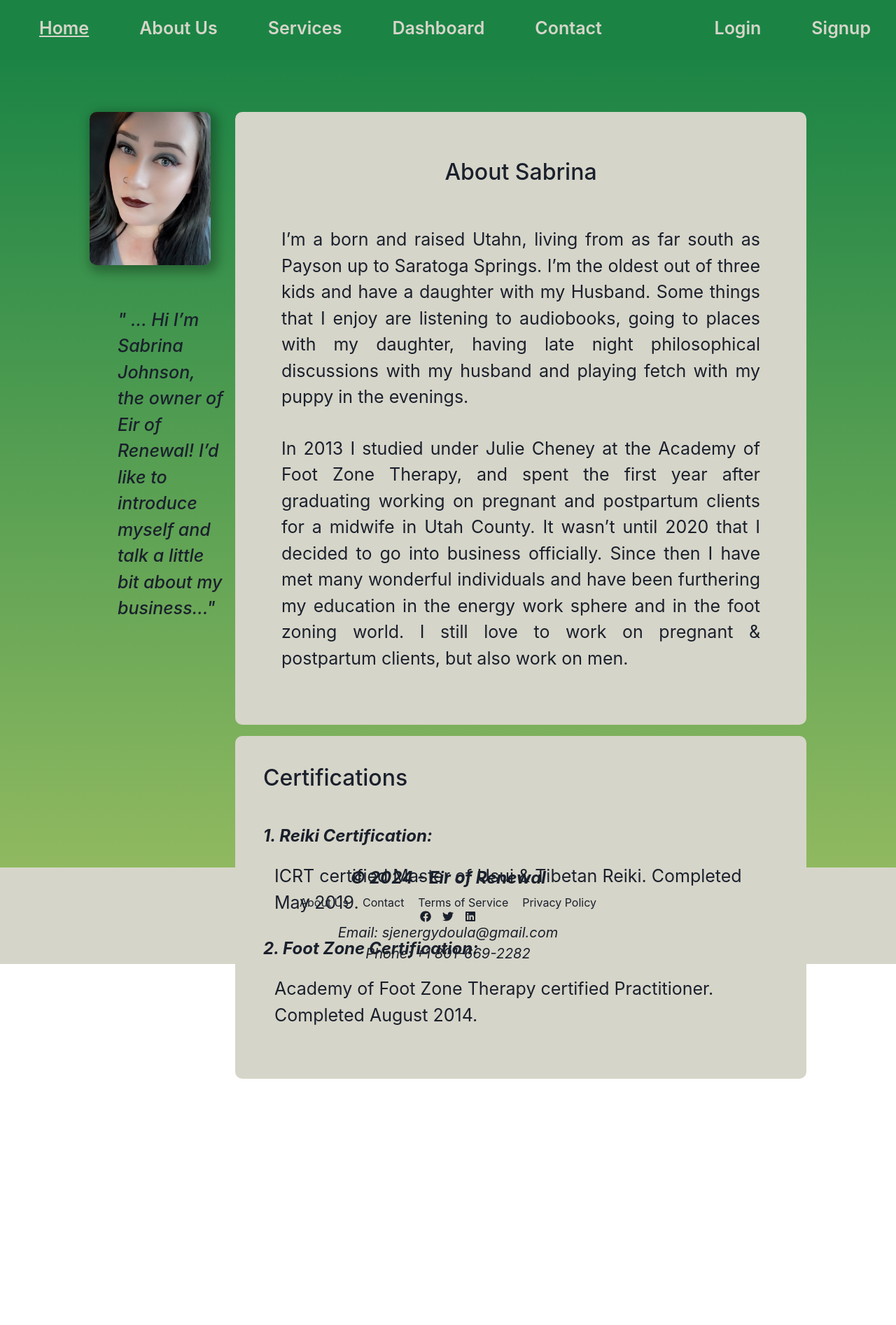
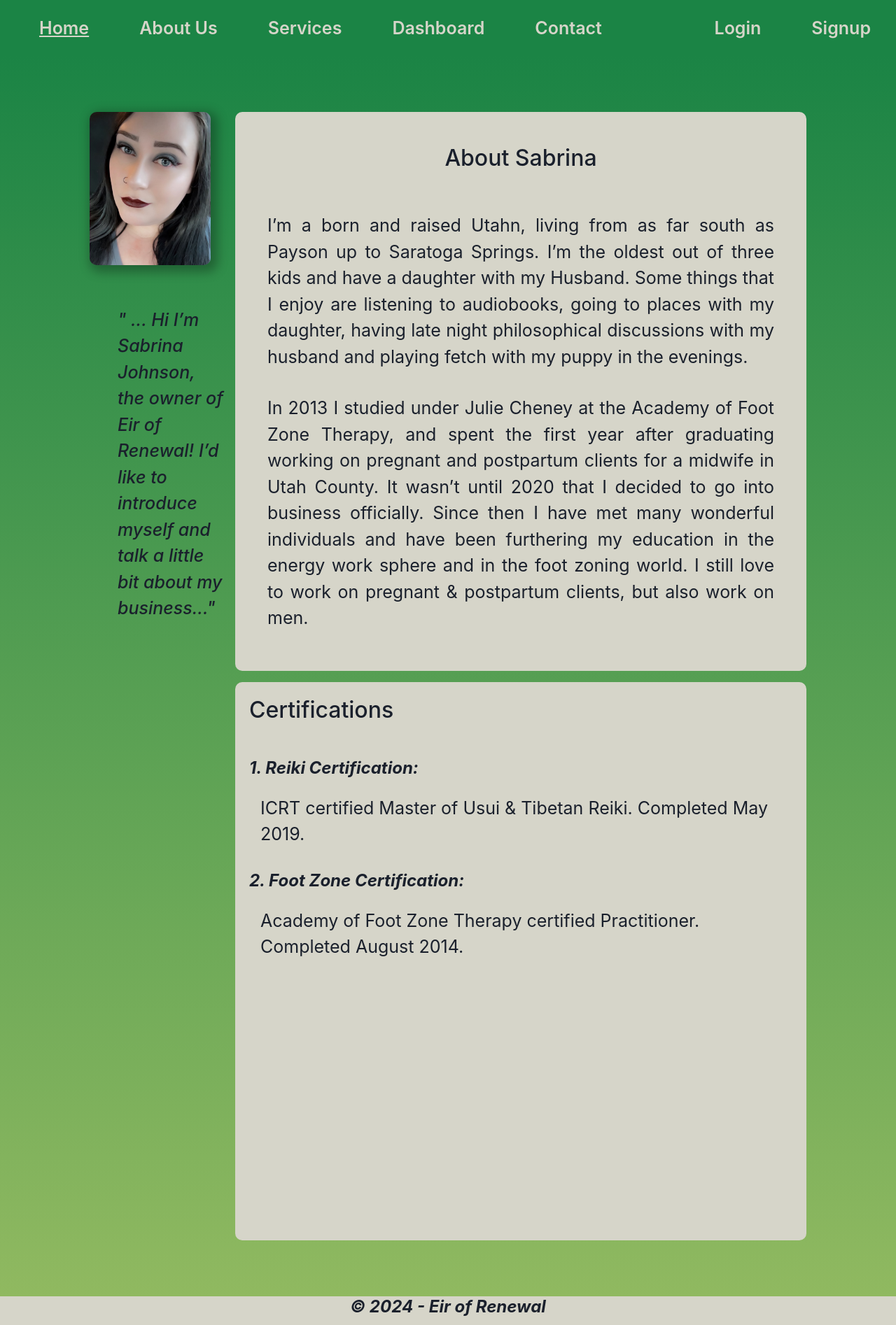
Before and after one commit to MattAJ26/holistic-healing, a React (Vite) app in the folder client/: page /about in a window 1280 px wide. Shown: the top 1894 px of the page at 70% size. Before the commit the page ends 1542 px from the top, so only its background shows below. Built offline with nearby package versions, Linux system fonts and the light colour scheme.

Commit message:
updated styling in a couple files

```diff
--- a/client/src/pages/About.jsx
+++ b/client/src/pages/About.jsx
@@ -6,7 +6,7 @@ export default function About() {
 
   return (
     <Grid
-      h='1000px'
+      h='auto'
       w='80%'
       templateRows='repeat(2, 1fr)'
       templateColumns='repeat(5, 1fr)'
@@ -26,7 +26,7 @@ export default function About() {
         <GridItem
           colSpan={4}
           bg='#d6d5c9'
-          p={10}
+          p={5}
           borderRadius="10px"
         >
 
@@ -50,14 +50,14 @@ export default function About() {
         <GridItem
           colSpan={4}
           bg='#d6d5c9'
-          p={10}
+          p={5}
           borderRadius="10px"
         >
 
           <h2 className="sectionTitle">Certifications</h2>
 
           <h4>1. Reiki Certification:</h4>
-          <p className="p-3" fontSize="15px"v>
+          <p className="p-3" fontSize="15px">
             ICRT certified Master of Usui & Tibetan Reiki. Completed May 2019.
           </p>
           <h4>2. Foot Zone Certification:</h4>
--- a/client/src/pages/Dashboard/Dashboard.jsx
+++ b/client/src/pages/Dashboard/Dashboard.jsx
@@ -11,7 +11,7 @@ const Dashboard = () => {
     padding: 0,
     backgroundColor: 'white',
     width: '100%',
-    height: '290vh',
+    height: 'auto',
   };
 
   // Fetch data for services, appointments, practitioners, and members
```
